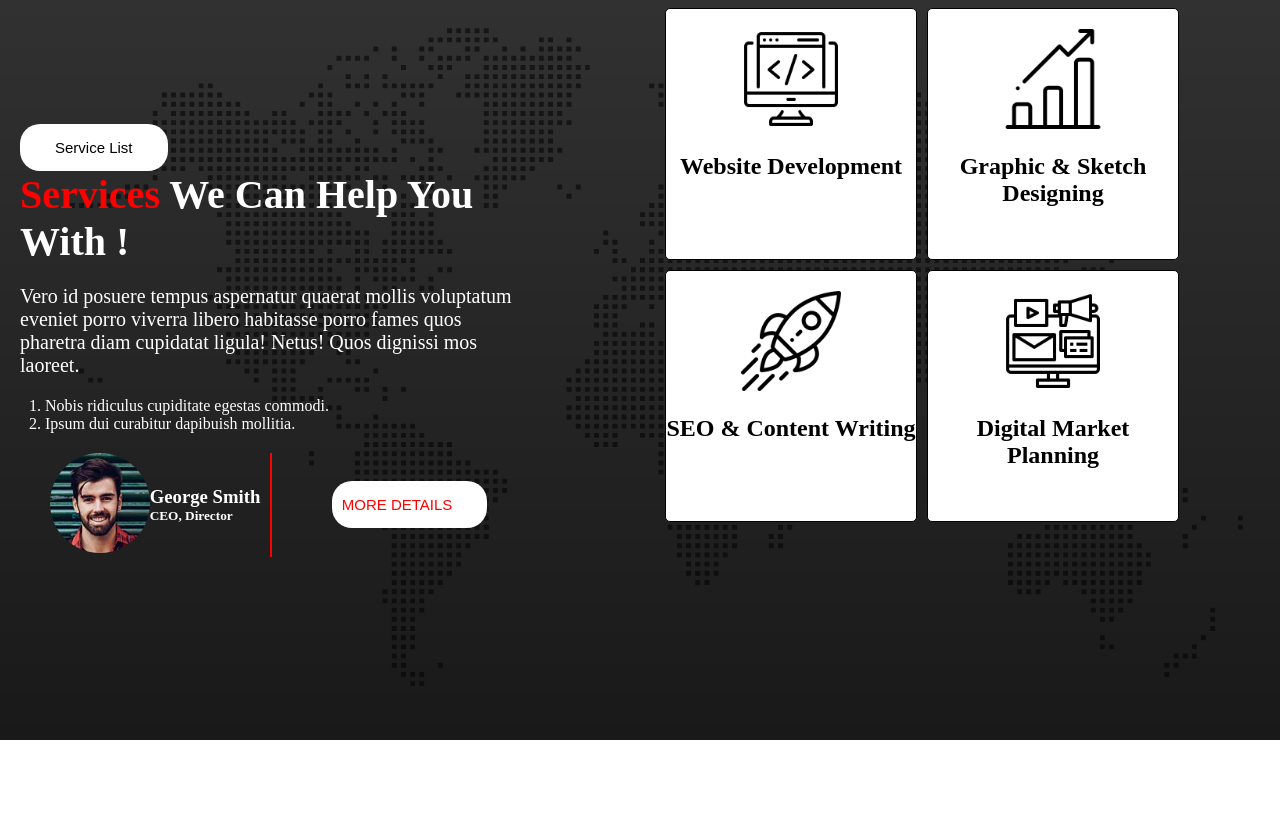
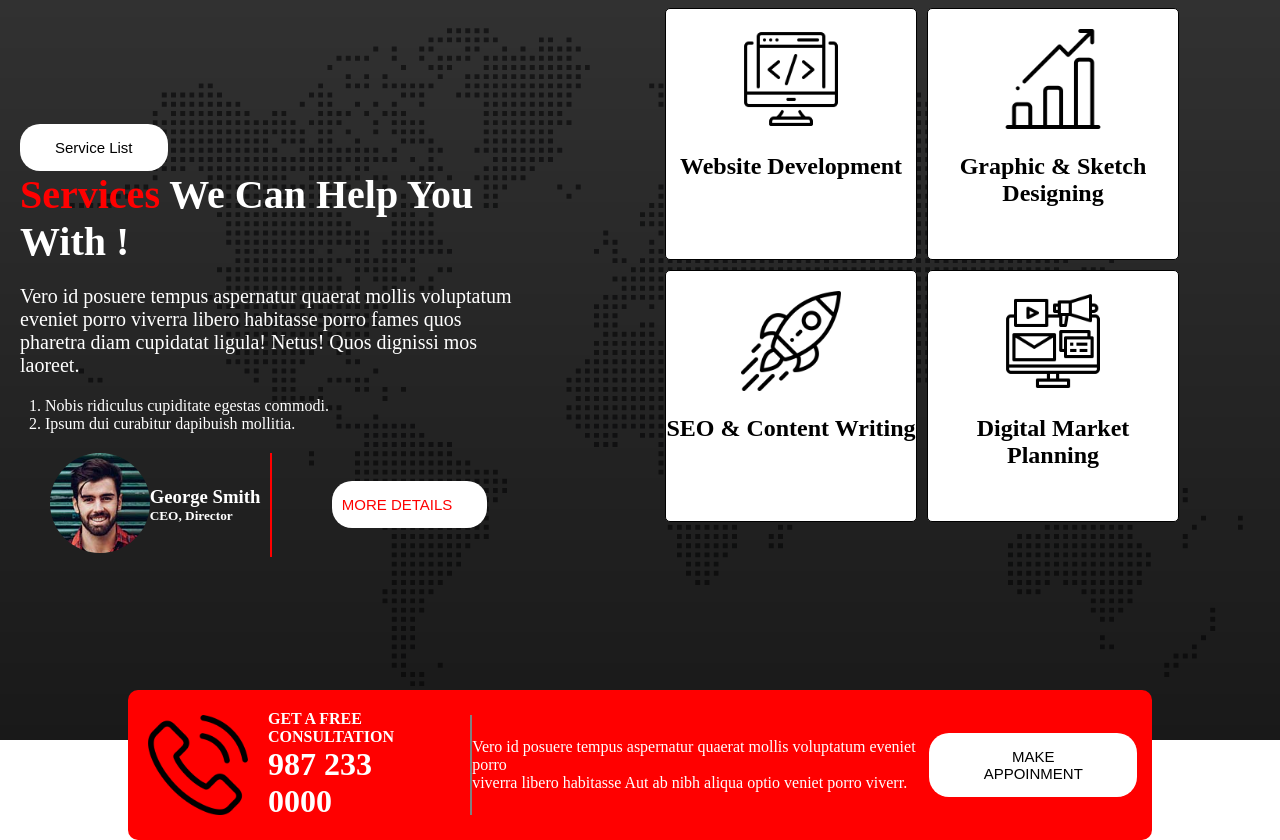
Before and after one commit to Mithun4450/website-of-digital-agency, a plain HTML site: page index.html in a window 1280 px wide. Shown: the part 929-1769 px from the top of the page. Before the commit the page ends 1669 px from the top, so only its background shows below. Drawn offline with Linux system fonts and the light colour scheme.

Commit message:
consultaion part completed

```diff
--- a/index.html
+++ b/index.html
@@ -98,6 +98,30 @@
 
 
 
+        <!-- Consultation Part -->
+        <div class="consultation-container">
+            <div class="call">
+                <img class="icon phone" src="asset/icons/phone-call.png" alt="">
+                <div class="call-number">
+                    <h4>GET A FREE CONSULTATION</h4>
+                    <h1>987 233 <br> 0000</h1>
+                </div>
+            </div>
+
+            <div class="appointment">
+                <p>Vero id posuere tempus aspernatur quaerat mollis voluptatum eveniet porro
+                <br>viverra libero habitasse Aut ab nibh aliqua optio veniet porro viverr.  </p>
+
+                <button class="btn round">MAKE APPOINMENT</button>
+            </div>
+        </div>
+
+
+
+        <!-- Blog Part -->
+
+
+
 
     </main>
 
--- a/style.css
+++ b/style.css
@@ -77,7 +77,7 @@
     color: red;
 }
 .bannar-title{
-    font-size: 50px;
+    font-size: 48px;
     font-weight: 700;
     margin-bottom: 20px;
 }
@@ -177,3 +177,42 @@
 .outside{
     margin-top: -150px;
 }
+
+
+
+/* Consultation Part */
+.consultation-container{
+    width: 80%;
+    height: 150px;
+    background-color: red;
+    color: white;
+    display: flex;
+    justify-content: center;
+    align-items: center;
+    border: none;
+    border-radius: 10px;
+    margin: auto;
+    margin-top: -50px;
+
+}
+
+.call{
+    width: 35%;
+    display: flex;
+    justify-content: center;
+    align-items: center;
+}
+.phone{
+    padding: 20px;
+}
+
+
+.appointment{
+    height: 100px;
+    display: flex;
+    justify-content: center;
+    align-items: center;
+    border-left: 2px solid gray;
+
+
+}
```
